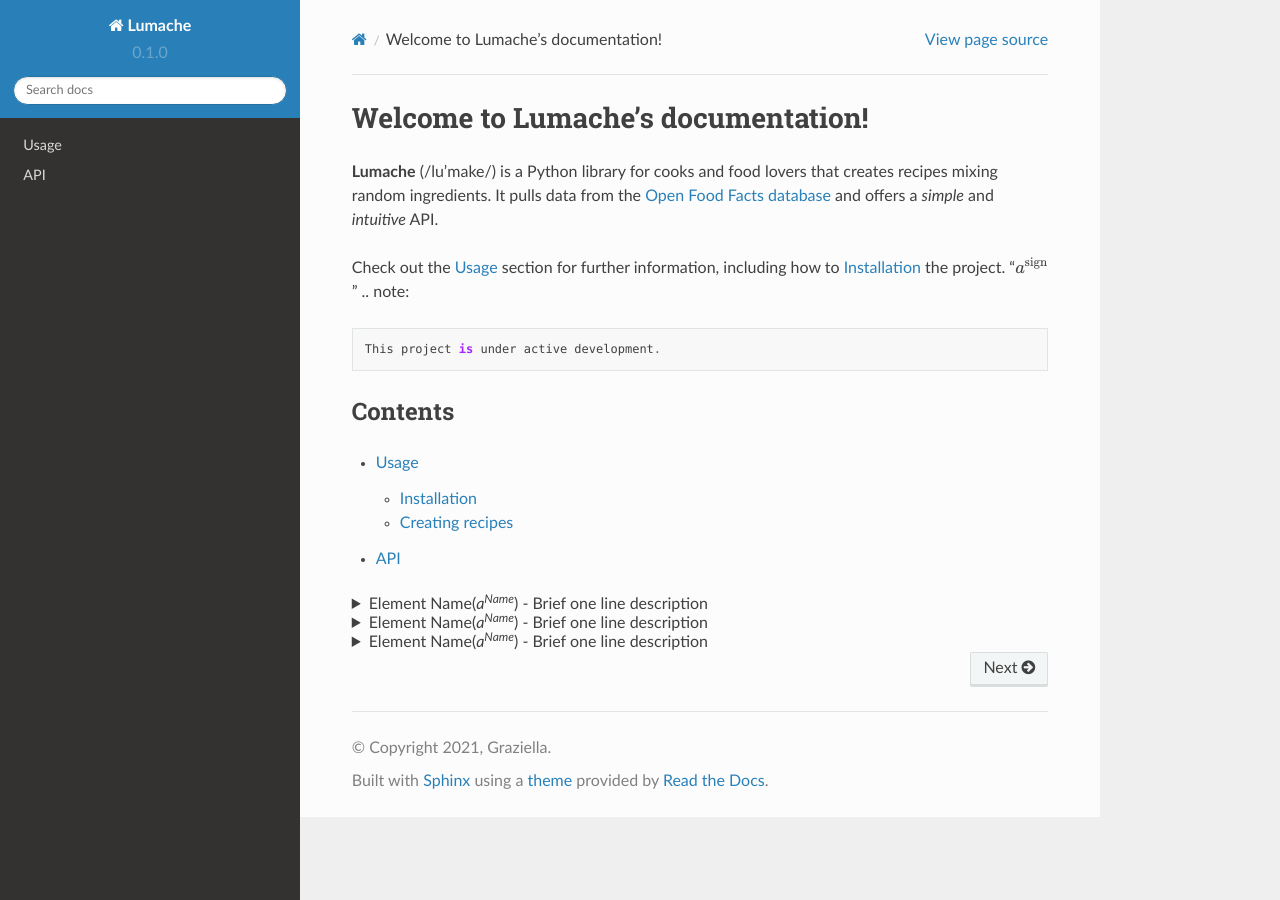
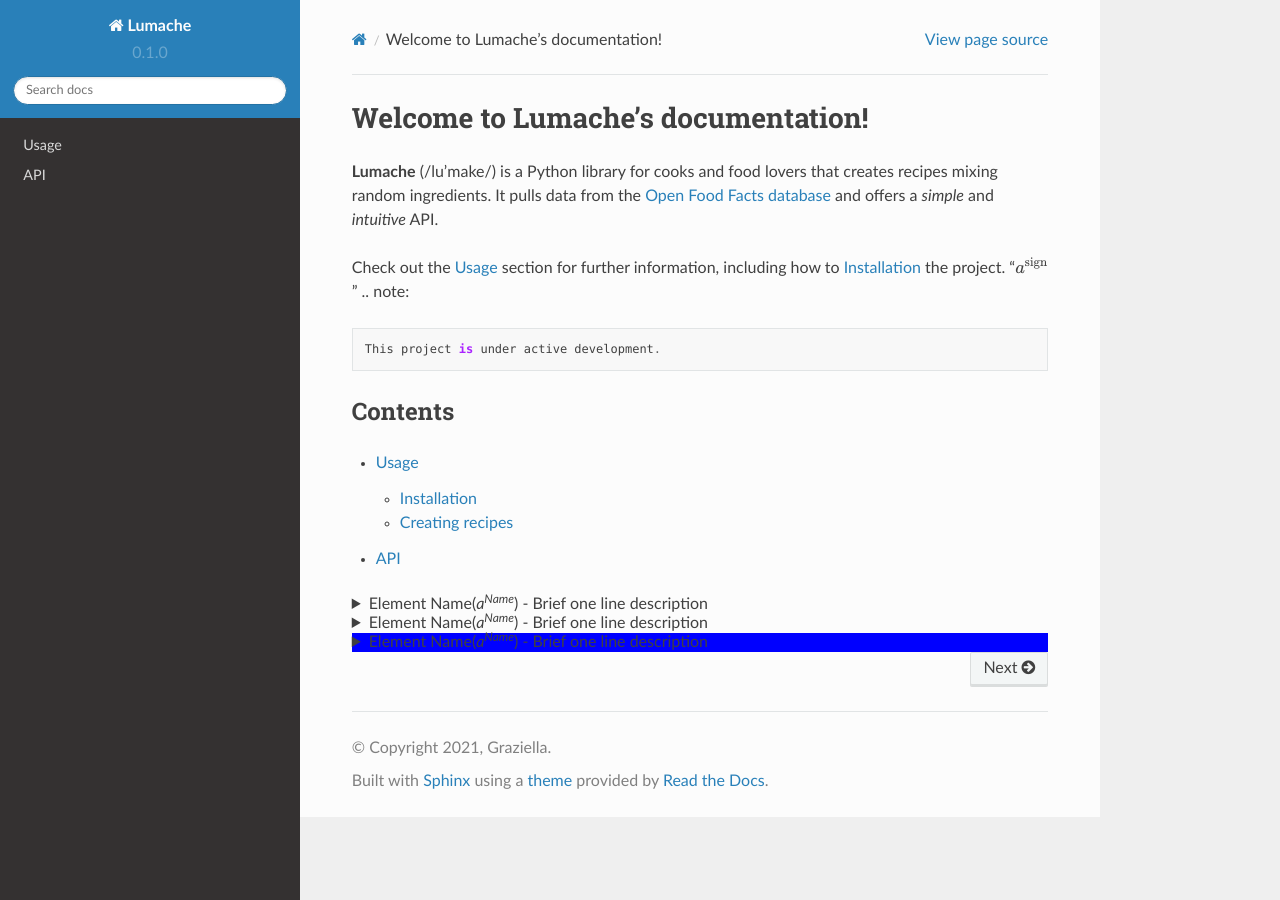
Before and after one commit to HaomiaoLuoLlanio/doc_beginning, a Sphinx documentation site: the page built from docs/source/index.rst, in a window 1280 px wide. Built offline with Sphinx 7.4.7 and the Read the Docs theme 2.0.0, drawn with Linux system fonts in a browser that asks for light colours.

Commit message:
Update index.rst

```diff
--- a/docs/source/index.rst
+++ b/docs/source/index.rst
@@ -38,7 +38,7 @@
      Examples:<br>
    </details>
 
-    <details>
+    <details style="background-color:blue;">
      <summary>Element Name(<var>a<sup>Name</sup></var>) - Brief one line description</summary>
      <p>Element name: expression<br>
      Details:<br>
```
